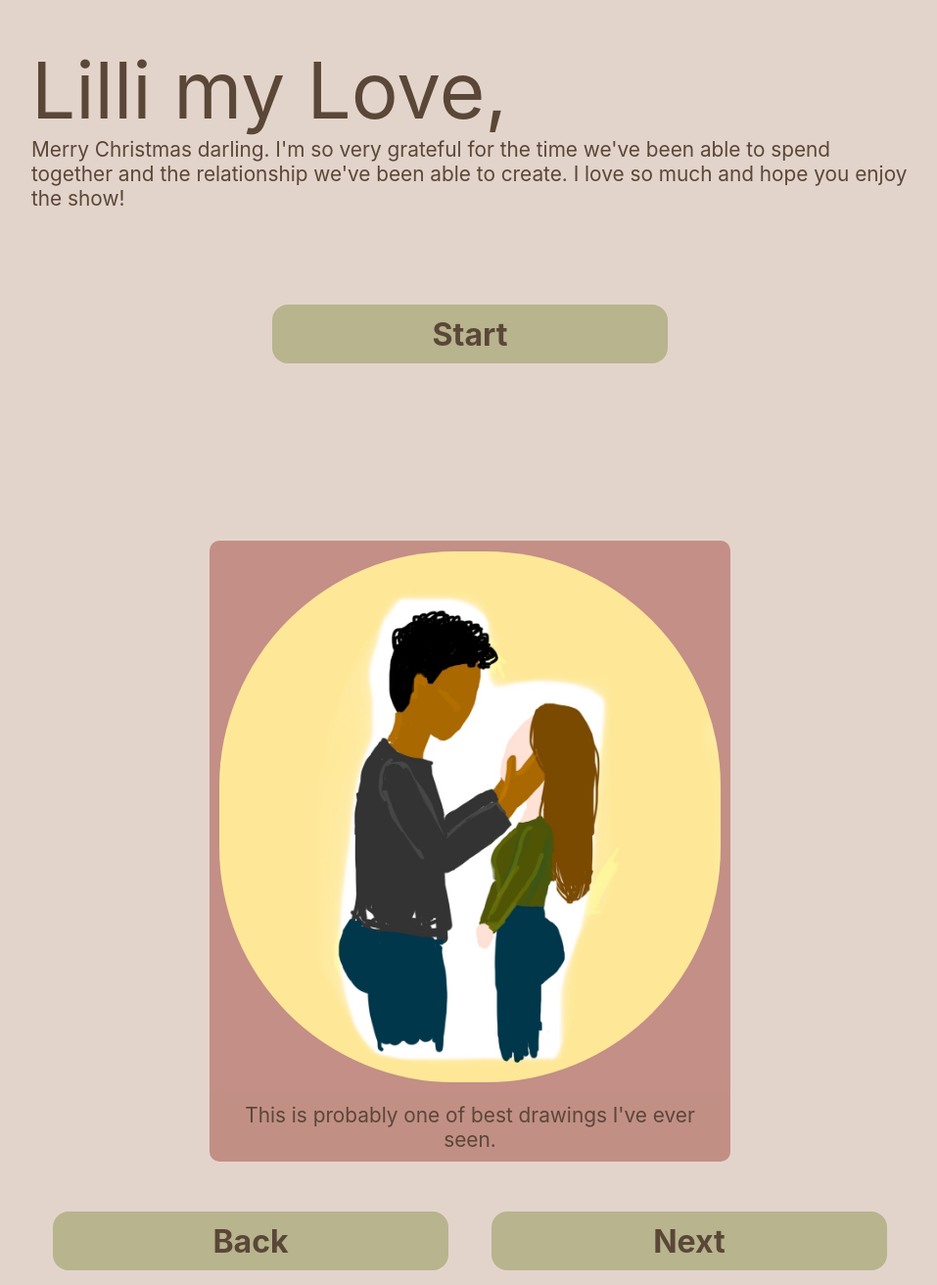
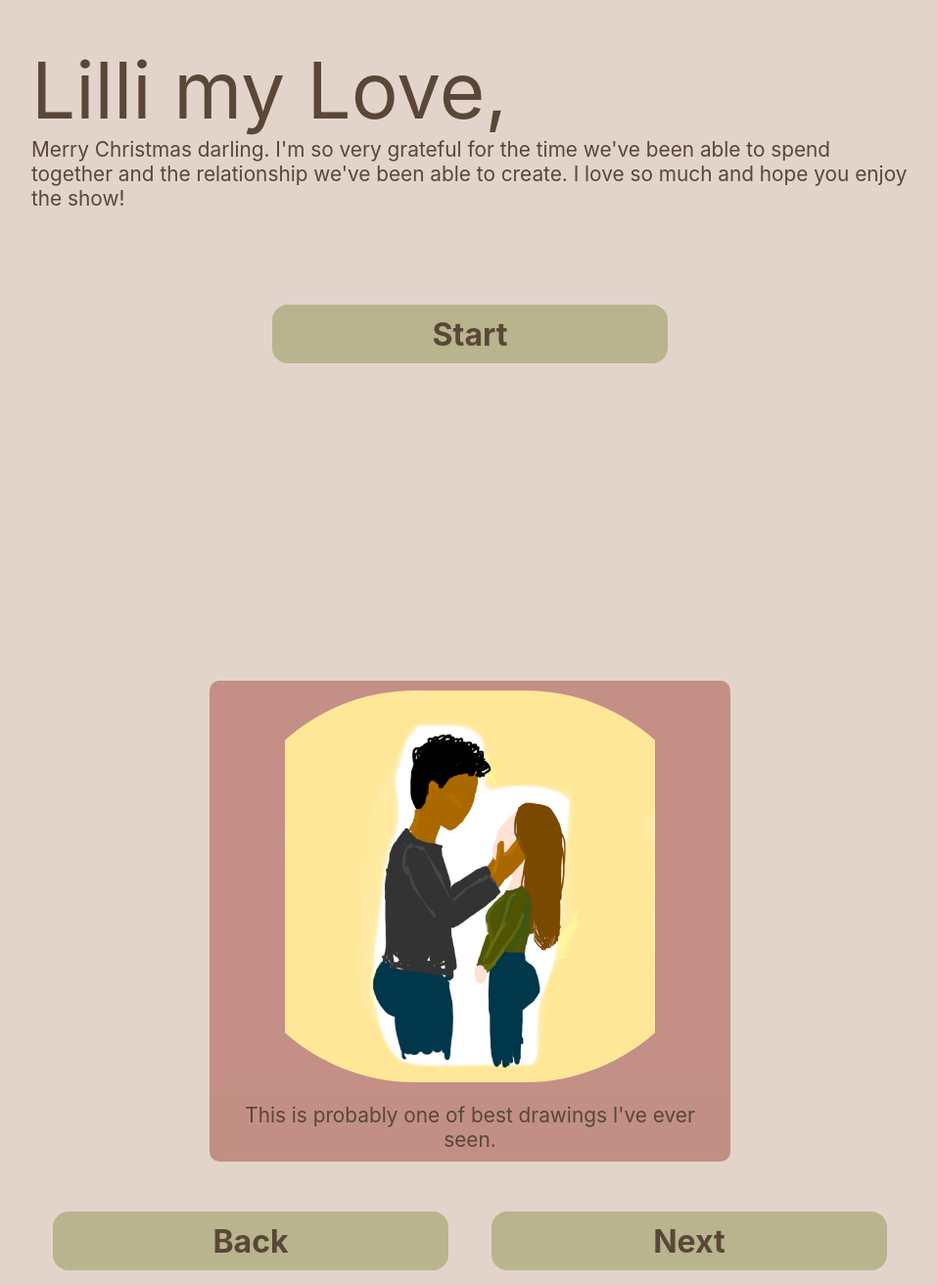
Before and after one commit to Marcellous11/lilli, a React (Create React App) app: page / in a window 1280 px wide. Shown: the part 153-1465 px from the top of the page at 98% size, without its empty margins (160-1117 px from the left). Built offline with nearby package versions, Linux system fonts and the light colour scheme.

Commit message:
last time height change

```diff
--- a/src/Lilli.css
+++ b/src/Lilli.css
@@ -26,7 +26,7 @@ img {
 
 .Lilli-pictureFrame {
 	width: 40vmax;
-	height: 70vmin;
+	height: 25em;
 	background-color: rgb(182, 114, 105, .7);
 	margin: auto;
 	margin-top: 1rem;
```
